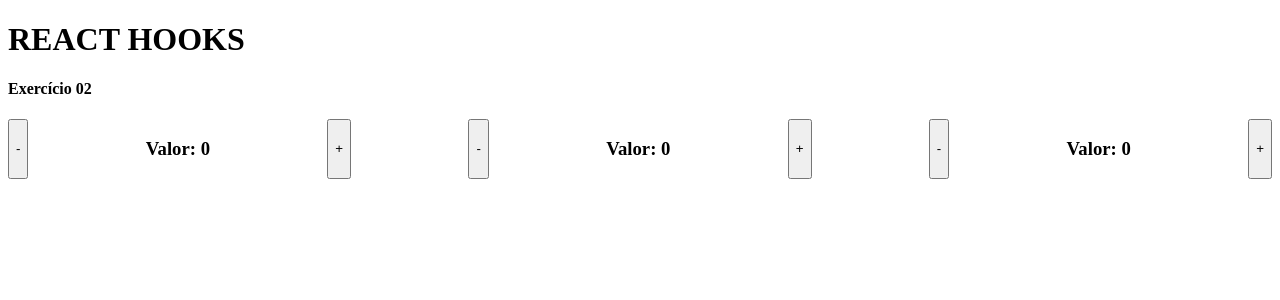
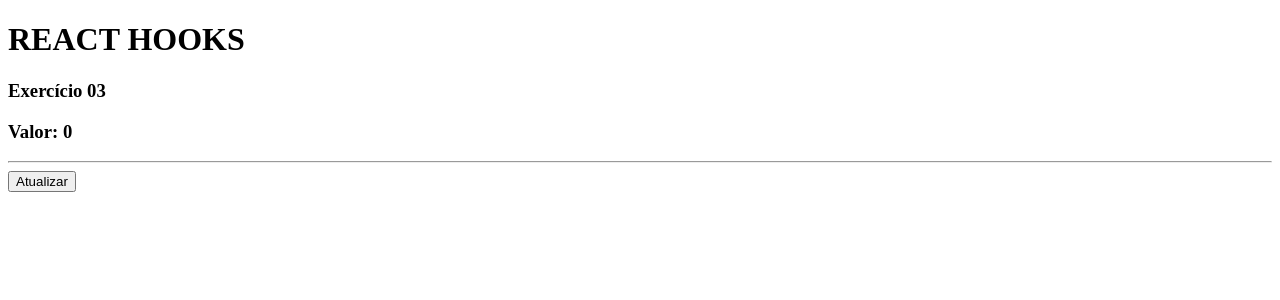
Before and after one commit to cesin10/react_next_hooks, a React (Vite) app: page / in a window 1280 px wide. Shown: the top 300 px of the page. Built offline with nearby package versions, Linux system fonts and the light colour scheme.

Commit message:
Exercício compontentes 03

```diff
--- a/src/App.jsx
+++ b/src/App.jsx
@@ -1,12 +1,13 @@
 import React from "react";
-import HookState_04 from './components/UseState_04'
+import HookState_05 from './components/UseState_05'
 
 export default function App() {
 
     return(
         <>
         <h1>REACT HOOKS</h1>
-        <HookState_04 />
+
+        <HookState_05 atualiza />
 
         </>
     )
--- /dev/null
+++ b/src/components/UseState_05.jsx
@@ -0,0 +1,19 @@
+import React from "react";
+import { useState } from "react";
+import UseState_05a from "./UseState_05a";
+
+export default () => {
+    const [valor, setValor] = useState(0);
+
+    function AtualizarValor(){
+        setValor(1000);
+    }
+    return(
+        <>
+        <h3>Exercício 03</h3>
+        <h3>Valor: <strong>{valor}</strong></h3>
+        <hr />
+        <UseState_05a funcao={AtualizarValor} />
+        </>
+    )
+}
--- /dev/null
+++ b/src/components/UseState_05a.jsx
@@ -0,0 +1,10 @@
+import React from "react";
+
+
+export default ({funcao}) => {
+    return(
+        <>
+        <button onClick={funcao}>Atualizar</button>
+        </>
+    )
+}
```
